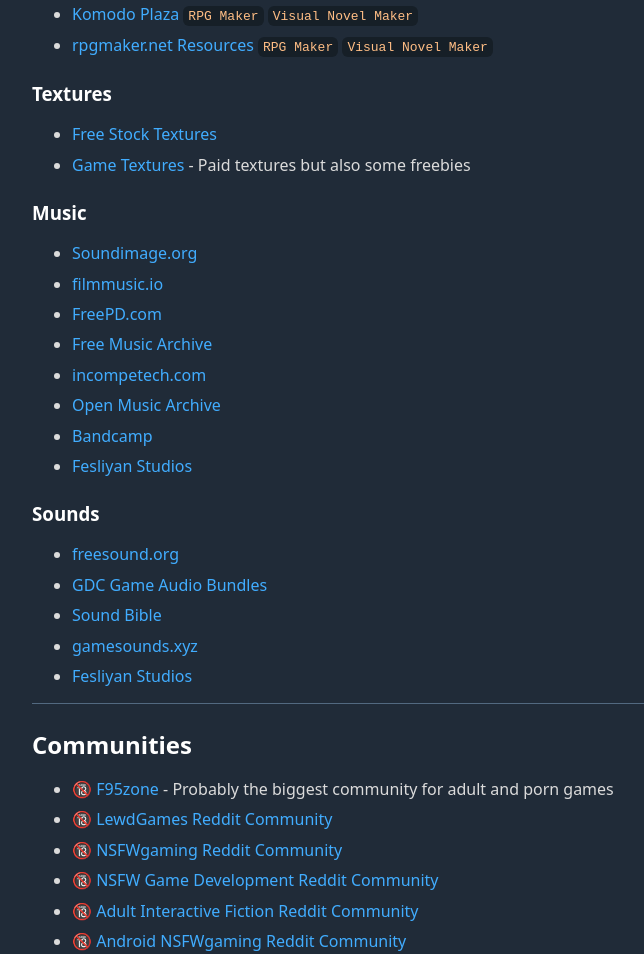
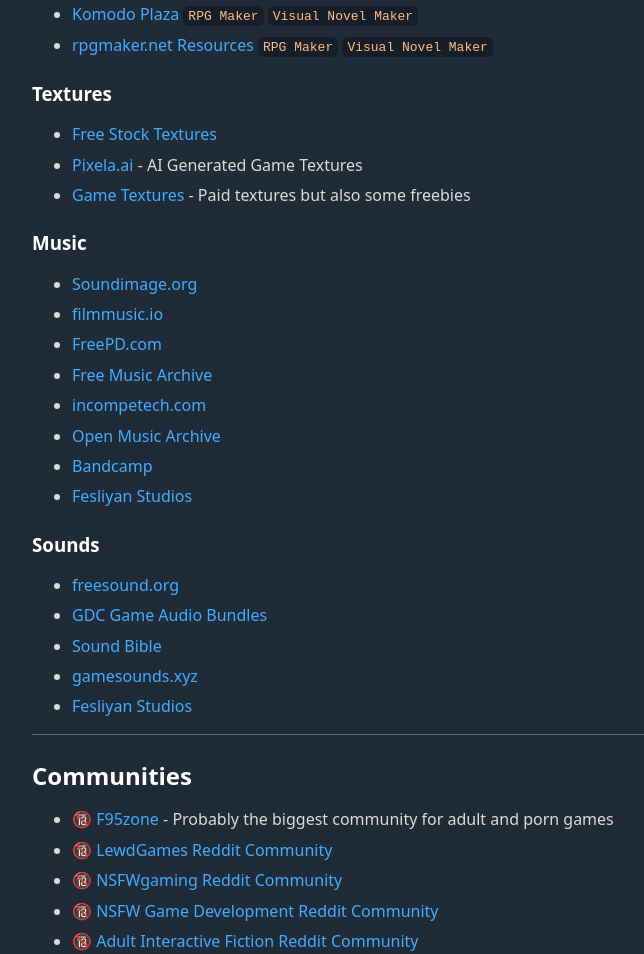
Before and after one commit to porngamedev/porngamedev.github.io, a plain HTML site: page index.html in a window 1280 px wide. Shown: the part 1570-2524 px from the top of the page, without its empty margins (208-852 px from the left). Drawn offline with Linux system fonts and the light colour scheme.

Commit message:
Added pixela.ai

```diff
--- a/index.html
+++ b/index.html
@@ -201,6 +201,10 @@
       <h3>Textures</h3>
       <ul>
         <li><a href="https://freestocktextures.com/">Free Stock Textures</a></li>
+        <li>
+          <a href="https://pixela.ai/">Pixela.ai</a>
+          <span>- AI Generated Game Textures</span>
+        </li>
         <li>
           <a href="https://gametextures.com/">Game Textures</a>
           <span>- Paid textures but also some freebies</span>
```
